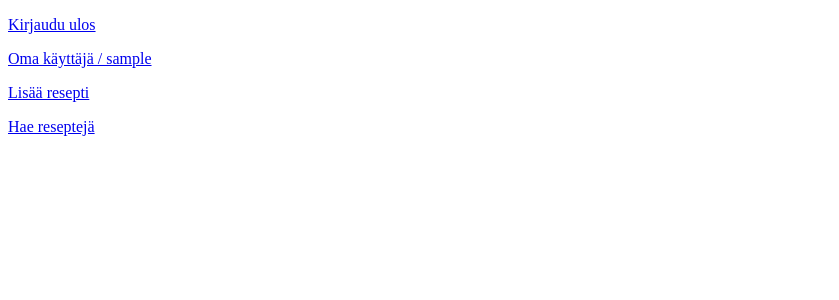
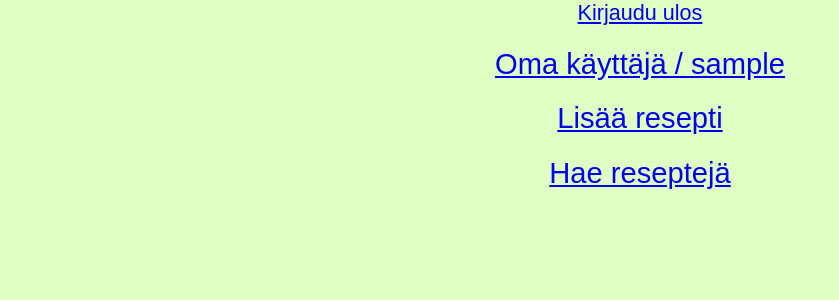
Before and after one commit to KieloLaaksosta/Recipes, a Flask app: page / in a window 1280 px wide. Shown: the top 300 px of the page, without its empty margins (0-839 px from the left). Run offline with Flask 3, Linux system fonts and the light colour scheme; the visitor is signed in with stand-in values (Sample User, id 1).

Commit message:
Add stylesheet

```diff
--- a/database.py
+++ b/database.py
@@ -353,7 +353,7 @@ def get_recipe_and_reviews(recipe_id: int, offset: int, limit: int):
             connection
         )
 
-        return recipe, (tag["TagName"] for tag in tags), reviews
+        return recipe, [(tag["TagName"] for tag in tags)] if len(tags) > 0 else None, reviews
     finally:
         connection.close()
 
--- /dev/null
+++ b/static/main.css
@@ -0,0 +1,84 @@
+body {
+  margin: auto;
+  max-width: 50em;
+  font-family: sans-serif;
+  background-color: rgb(224, 255, 197);
+}
+
+h1 {
+  text-align: center;
+  color:#ebb8ff;
+  font-size: 4em;
+  margin-top: 1em;
+  margin-bottom: 1em;
+  margin-left: 0;
+  margin-right: 0;
+  font-weight: bold;
+}
+
+h2 {
+  text-align: center;
+  color:#ebb8ff;
+  font-size: 2em;
+  margin-top: 0.2em;
+  margin-bottom: 0.2em;
+  margin-left: 0;
+  margin-right: 0;
+  font-weight: bold;
+}
+
+h3 {
+  text-align: center;
+  color:#ebb8ff;
+  font-size: 1.35em;
+}
+
+h4 {
+  text-align: center;
+  color:#ebb8ff;
+  font-size: 1.35em;
+}
+
+p {
+  text-align: center;
+  font-size: 1.35em;
+}
+
+a {
+  text-align: center;
+  font-size: 1.35em;
+}
+
+.left-align {
+  text-align: left;
+  font-size: 1.35em;
+}
+
+.error {
+  color: red;
+}
+
+nav {
+  text-align: center;
+}
+
+nav ul {
+  padding: 0;
+  margin: 0;
+}
+
+nav li {
+  display: inline-block;
+  padding: 0 1em;
+  margin: 0;
+}
+
+nav li:not(:last-of-type) {
+  border-right: 1px solid black;
+}
+
+input {
+  border: 3px solid #ebb8ff;
+  padding: 10px;
+  width: 100%;
+}
--- a/templates/edit_recipe.html
+++ b/templates/edit_recipe.html
@@ -3,6 +3,7 @@
 
 <head>
   <title>Muokkaa reseptiä</title>
+  <link rel="stylesheet" href="/static/main.css">
 </head>
 
 <body>
@@ -25,15 +26,15 @@
       Ohjeet (esim. aseta uuni 200 lämpöön, sekoita kuiva-aineet): <br />
       <textarea rows="10" cols="80" name="instructions" maxlength="{{ max_instructions_len }}">{{ recipe.Instructions }}</textarea>
     </p>
-    <p>
     {% for tag in available_tags %}
+      <div style="display:inline-block;">
       {% if tag.id in added_tags %}
         <input type="checkbox" name="tags" value="{{ tag.id }}" checked="checked"/>{{ tag.name }}
       {% else %}
         <input type="checkbox" name="tags" value="{{ tag.id }}"/>{{ tag.name }}
       {% endif %}
+      </div>
     {% endfor %}
-    </p>
     <p>
       <input type="submit" value="Tallenna muutokset" />
     </p>
--- a/templates/edit_review.html
+++ b/templates/edit_review.html
@@ -3,6 +3,7 @@
 
 <head>
   <title>Muokkaa arviota</title>
+  <link rel="stylesheet" href="/static/main.css">
 </head>
 
 <body>
--- a/templates/index.html
+++ b/templates/index.html
@@ -2,23 +2,28 @@
 <html>
 
 <head>
-    <title>Reseptit</title>
+  <title>Reseptit</title>
+  <link rel="stylesheet" href="/static/main.css">
 </head>
 
 <body>
-    <p>
+  <div class="nav">
+    <nav>
+      <ul>
         {% if not session.user_id %}
-        <a href="/register">Luo tunnus</a>
-        <a href="/login">Kirjaudu sisään</a>
+          <li><a href="/register">Luo tunnus</a></li>
+          <li><a href="/login">Kirjaudu sisään</a></li>
         {% else %}
-        <a href="/logout">Kirjaudu ulos</a>
+          <li><a href="/logout">Kirjaudu ulos</a></li>
         {% endif %}
-    </p>
-    {% if session.user_id %}
+      </ul>
+    </nav>
+  </div>
+  {% if session.user_id %}
     <p><a href="/users/{{ session.user_id }}">Oma käyttäjä / {{ session.username }}</a></p>
     <p><a href="/create_recipe">Lisää resepti</a></p>
-    {% endif %}
-    <p><a href="/search_recipe">Hae reseptejä</a></p>
+  {% endif %}
+  <p><a href="/search_recipe">Hae reseptejä</a></p>
 </body>
 
 </html>
--- a/templates/login.html
+++ b/templates/login.html
@@ -3,6 +3,7 @@
 
 <head>
   <title>Kirjaudu</title>
+  <link rel="stylesheet" href="/static/main.css">
 </head>
 
 <body>
--- a/templates/not_found.html
+++ b/templates/not_found.html
@@ -3,6 +3,7 @@
 
 <head>
   <title>EI löytynyt</title>
+  <link rel="stylesheet" href="/static/main.css">
 </head>
 
 <body>
--- a/templates/recipe.html
+++ b/templates/recipe.html
@@ -3,6 +3,7 @@
 
 <head>
   <title>{{ recipe.Name }}</title>
+  <link rel="stylesheet" href="/static/main.css">
 </head>
 
 <body>
@@ -32,9 +33,9 @@
       <p><input type="submit" value="Poista resepti pysyvästi" /></p>
     </form>
   {% endif %}
-  <h3>Arvostelut</h3>
+  <h2>Arvostelut</h2>
   {% if session.user_id %}
-    <h2>Arvostele</h2>
+    <h3>Arvostele</h3>
     <form action="" method="POST">
       <input type="hidden" name="recipe_id" value="{{ recipe_id }}" />
       <input type="hidden" name="csrf_token" value="{{ session.csrf_token }}" />
--- a/templates/register.html
+++ b/templates/register.html
@@ -3,6 +3,7 @@
 
 <head>
   <title>Luo tunnus</title>
+  <link rel="stylesheet" href="/static/main.css">
 </head>
 
 <body>
--- a/templates/search_recipe.html
+++ b/templates/search_recipe.html
@@ -3,6 +3,7 @@
 
 <head>
   <title>Etsi reseptejä</title>
+  <link rel="stylesheet" href="/static/main.css">
 </head>
 
 <body>
@@ -14,16 +15,16 @@
       <input type="text" name="search" value="{{ search }}" maxlength="{{ max_search_len }}" />
     </p>
     <h4>Näytä vain respetit joilla on tunnisteet:</h4>
-    <p>
     {% for tag in available_tags %}
+      <div style="display:inline-block;">
         {% if tag.id in filter_tag_ids %}
           <input type="checkbox" name="tags" value="{{ tag.id }}" checked="checked"/>
         {% else %}
           <input type="checkbox" name="tags" value="{{ tag.id }}"/>
         {% endif %}
         {{ tag.name }}
+      </div>
     {% endfor %}
-    </p>
     <p>
       <input type="submit" value="Hae" />
     </p>
```
Also changed, not shown: templates/create_recipe.html (+5 -4 lines), templates/user.html (+8 -6 lines). Lines whose indentation alone changed are shown as unchanged.
